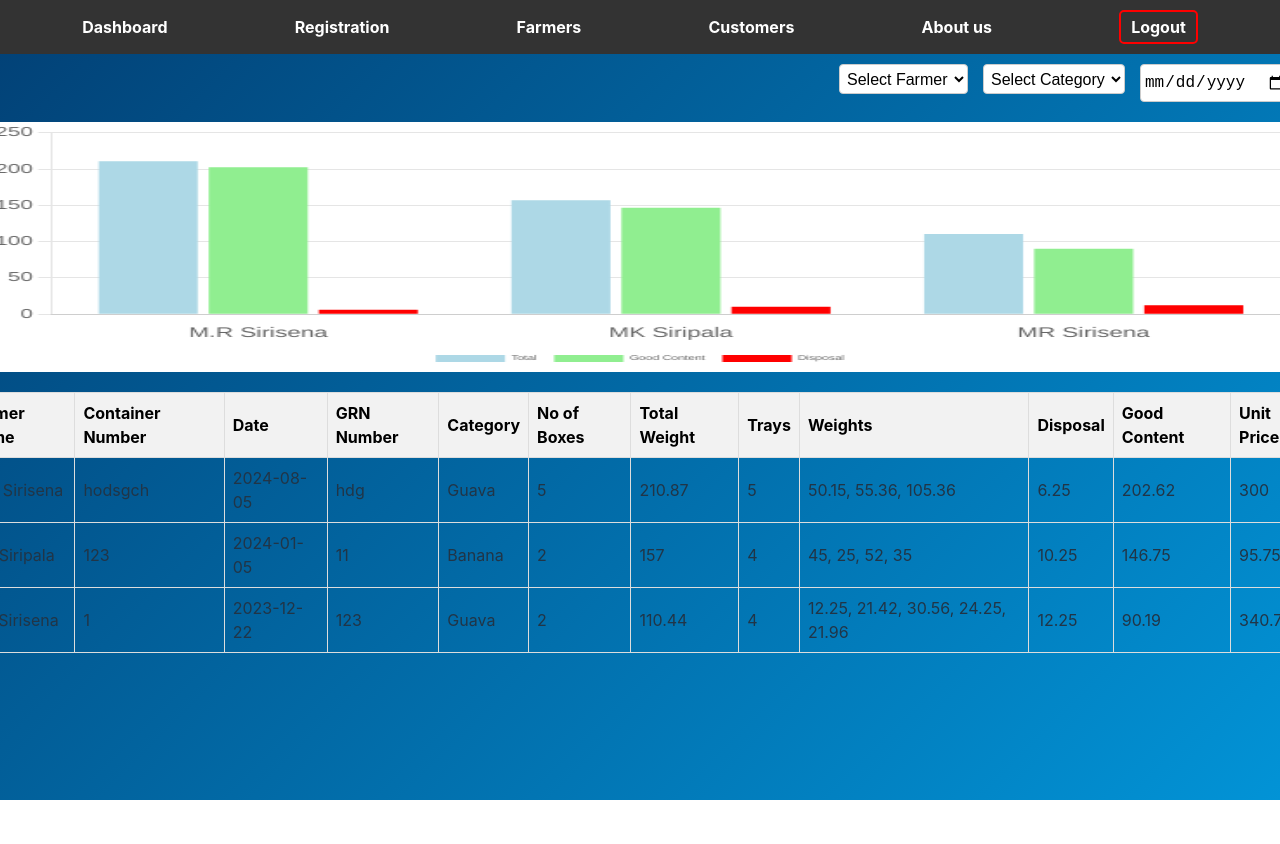
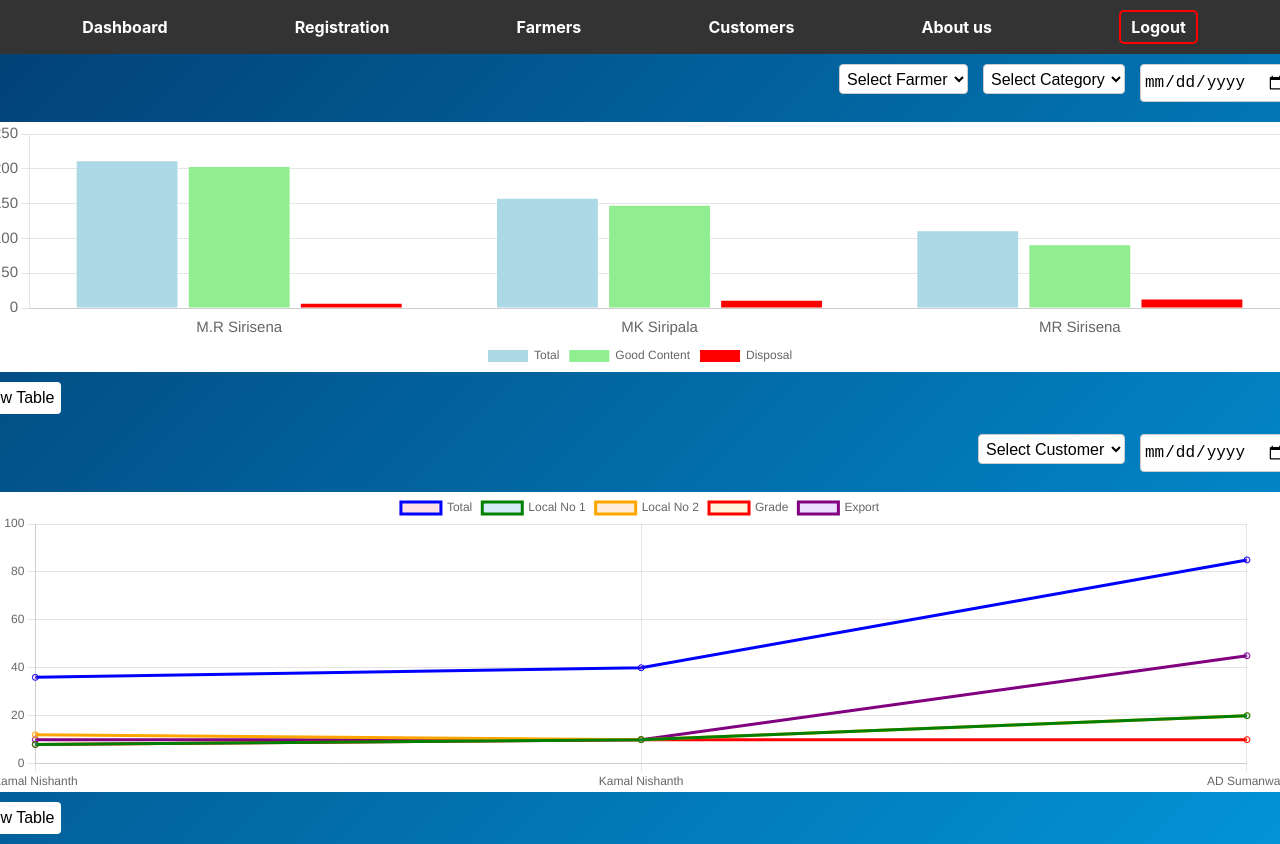
Before and after one commit to sulaiman4342/Farmers-and-Customers-Application, a React (Vite) app in the folder react-vite-application/: page /dashboard in a window 1280 px wide. Shown: the top 844 px of the page. Before the commit the page ends 800 px from the top, so only its background shows below. Built offline with nearby package versions, Linux system fonts and the light colour scheme.

Commit message:
Dashboard page graphs added

```diff
--- a/react-vite-application/src/pages/DashboardPage.css
+++ b/react-vite-application/src/pages/DashboardPage.css
@@ -18,7 +18,7 @@
   gap: 15px; /* Space between the dropdowns and date picker */
 }
 
-#farmer-select, #category-select, #date-picker {
+#farmer-select, #category-select, #date-picker, #custmer-select{
   padding: 3px; /* Reduced padding */
   font-size: 16px; /* Smaller font size */
   border: 1px solid #ccc;
@@ -33,31 +33,34 @@
   border-color: #007bff;
 }
 
-.farmer-details {
+.farmer-details, .sales-details {
   width: auto;
   margin-right: 30px;
   margin-left: 30px;
   background-color: #f2f2f2;
   overflow-x: auto; /* Allows table to scroll horizontally when needed */
+  margin-top: 10px;
 }
 
-.farmer-details table {
+.farmer-details table, .sales-details table{
   width: 100%;
   border-collapse: collapse;
   min-width: 800px; /* Ensures the table doesn't shrink too small on smaller screens */
+
 }
 
-.farmer-details table, th, td {
+.farmer-details table, th, td, .sales-details-table {
   border: 1px solid #ddd;
 }
 
 .farmer-details th, .farmer-details td {
-  padding: 12px;
+  padding: 5px;
   text-align: left;
 }
 
-.farmer-details th {
-  background-color: #f2f2f2;
+.no-farmers-found-message, .no-sales-found-message{
+  color: white;
+  margin-left: 30px;
 }
 
 @media (max-width: 768px) {
@@ -82,7 +85,7 @@
   justify-content: center;
   margin-right: 30px;
   margin-left: 30px;
-  margin-bottom: 20px;
+  margin-bottom: 10px;
 }
 
 .chart-box {
@@ -91,7 +94,25 @@
   position: relative;
 }
 
+.line-chart-box {
+  width: 1300px;
+  height: 300px;
+  position: relative;
+}
+
 canvas {
   width: 100% !important;
   height: 100% !important;
 }
+
+.toggle-button {
+  background-color: #ffffff;
+  color: rgb(0, 0, 0);
+  padding: 7px;
+  border: none;
+  cursor: pointer;
+  margin-top: 0px; /* Add margin to space it from the chart */
+  align-self: flex-start; /* Align the button to the left or adjust as needed */
+  margin-left: 5px;
+  margin-bottom: 10px;
+}
--- a/react-vite-application/src/pages/DashboardPage.jsx
+++ b/react-vite-application/src/pages/DashboardPage.jsx
@@ -7,7 +7,19 @@ const Dashboard = () => {
   const [selectedFarmer, setSelectedFarmer] = useState('');
   const [selectedCategory, setSelectedCategory] = useState('');
   const [selectedDate, setSelectedDate] = useState('');
-  const chartRef = useRef(null);  // Single chart reference
+  const [selectedCustomer, setSelectedCustomer] = useState('');
+  const [selectedSalesDate, setSeletedSalesDate] = useState('');
+  const [isTableVisible, setIsTableVisible] = useState(false);
+  const [isSaleTableVisible, setIsSaleTableVisible] = useState(false);
+
+  const [chartData, setChartData] = useState({
+    labels: [],
+    datasets: [],
+  });
+
+  const chartRef = useRef(null);
+
+  const salesChartRef = useRef(null); // Create a separate reference for the sales chart
 
   const farmers = [
     { id: '1', farmerName: 'M.R Sirisena', containerNumber: 'hodsgch', date: '2024-08-05', grnNumber: 'hdg', noOfBoxes: 5, trays: 5, weights: [50.15, 55.36, 105.36], total: 210.87, category: 'Guava', disposal: 6.25, goodContent: 202.62, unitPrice: 300 },
@@ -23,9 +35,29 @@ const Dashboard = () => {
     return matchesFarmer && matchesCategory && matchesDate;
   });
 
+  const sales = [
+    { id:'1' , customerName: 'Kamal Nishanth', date: '2024-04-05', export: 10, localNo1: 8, localNo2: 12, grade3: 8, total: 36.00, cost: 1121130 },
+    { id:'2', customerName: 'Kamal Nishanth', date: '2023-12-22', export: 10, localNo1: 10, localNo2: 10, grade3: 10, total: 40.00, cost: 124050 },
+    { id:'3', customerName: 'AD Sumanwan', date: '2023-12-22', export: 45, localNo1: 20, localNo2: 20, grade3: 10, total: 85.00, cost: 240275 }
+  ];
+
+  const filteredSales = sales.filter((sale) =>{
+    const matchesCustomer = selectedCustomer ? sale.customerName === selectedCustomer : true ;
+    const matchesSalesDate = selectedSalesDate ? sale.date === selectedSalesDate : true;
+
+    return matchesCustomer && matchesSalesDate;
+  });
+
+
   const handleFarmerSelect = (event) => setSelectedFarmer(event.target.value);
   const handleCategorySelect = (event) => setSelectedCategory(event.target.value);
   const handleDateChange = (event) => setSelectedDate(event.target.value);
+
+  const handleCustomerSelect = (event) => setSelectedCustomer(event.target.value);
+  const handleDateForSaleChange = (event) => setSeletedSalesDate(event.target.value);
+
+  const toggleTableVisibility = () => setIsTableVisible(!isTableVisible); //Toggle table visibility
+  const toggleSaleTableVisibility = () => setIsSaleTableVisible(!isSaleTableVisible); //Toggle Data Table visibility
 
   // Clean up and update chart whenever the filtered farmers change
   useEffect(() => {
@@ -52,15 +84,13 @@ const Dashboard = () => {
       },
       options: {
         responsive: true,
-        aspectRatio: 3.0, // Adjusted for larger chart with wider distribution
-        maintainAspectRatio: true,
+        aspectRatio: 1.0, // Adjusted for larger chart with wider distribution
+        maintainAspectRatio: false,
         plugins: {
           legend: {
             position: 'bottom',
-            labels: {
             font: {
-                size: 7 // Smaller font size for the legend labels
-              }
+                size: 15
               }
           },
           tooltip: {
@@ -81,7 +111,7 @@ const Dashboard = () => {
           x: {
             ticks: {
               font: {
-                size: 14 // Smaller font size for x-axis labels
+                size: 15 // Smaller font size for x-axis labels
               }
             },
             grid: {
@@ -94,7 +124,7 @@ const Dashboard = () => {
             beginAtZero: true,
             ticks: {
               font: {
-                size: 13 // Smaller font size for y-axis labels
+                size: 15 // Smaller font size for y-axis labels
               }
             }
           }
@@ -104,6 +134,88 @@ const Dashboard = () => {
 
     chartRef.current = chartInstance;
   }, [filteredFarmers]);
+
+  const getChartData = (sales) => {
+    const labels = sales.map((sale) => sale.customerName);
+    const datasets = [
+      {
+        label: 'Total',
+        data: sales.map((sale) => sale.total),
+        borderColor: 'blue',
+        backgroundColor: 'rgba(255, 99, 132, 0.2)',
+      },
+      {
+        label: 'Local No 1',
+        data: sales.map((sale) => sale.localNo1),
+        borderColor: 'green',
+        backgroundColor: 'rgba(54, 162, 235, 0.2)',
+      },
+      {
+        label: 'Local No 2',
+        data: sales.map((sale) => sale.localNo2),
+        borderColor: 'orange',
+        backgroundColor: 'rgba(255, 159, 64, 0.2)',
+      },
+      {
+        label: 'Grade',
+        data: sales.map((sale) => sale.grade3),
+        borderColor: 'red',
+        backgroundColor: 'rgba(255, 206, 86, 0.2)',
+      },
+      {
+        label: 'Export',
+        data: sales.map((sale) => sale.export),
+        borderColor: 'purple',
+        backgroundColor: 'rgba(153, 102, 255, 0.2)',
+      },
+    ];
+
+    return { labels, datasets };
+  };
+
+  useEffect(() => {
+    // Clean up existing chart instance if any
+    if (salesChartRef.current) {
+      salesChartRef.current.destroy();
+    }
+
+    const ctx = document.getElementById('myChart').getContext('2d');  // Canvas for sales chart
+    const salesChartData = getChartData(filteredSales); // Get prepared data for sales chart
+
+    // Create and configure the sales chart instance (presumably a line chart)
+    const salesChartInstance = new Chart(ctx, {
+      type: 'line', // Set chart type to line
+      data: salesChartData,
+      options: {
+        responsive: true, // Adjust chart based on screen size
+        maintainAspectRatio: false, // Allow better scaling for line chart
+        scales: {
+          y: {  // Change yAxes to y
+            beginAtZero: true,  // Ensure the y-axis starts at zero
+            max: 100, // Adjust the max value of the Y-axis (customize based on your data)
+            ticks: {
+              stepSize: 20,  // Define the interval between Y-axis ticks (adjust as needed)
+            },
+            font: {
+                size: 15
+              }
+          },
+          x: {
+            font: {
+                size: 15
+              }
+          }
+          // plugins: {
+            // legend: {
+            //   // position: 'bottom', //Move legend to the bottom
+            // }
+
+        }
+      }
+    });
+
+    salesChartRef.current = salesChartInstance;
+  }, [filteredSales]); // Update sales chart on changes in filteredSales
 
   return (
     <div className="dashboardPage-container">
@@ -144,8 +256,14 @@ const Dashboard = () => {
         </div>
       </div>
 
-      {filteredFarmers.length > 0 ? (
-        <table>
+      {/* Toggle button for farmer table */}
+      <button className='toggle-button' onClick={toggleTableVisibility}>
+      {isTableVisible? 'Hide Table' : 'Show Table'}
+      </button>
+
+      {isTableVisible && filteredFarmers.length > 0 ? (
+        <div className='farmer-details'>
+          <table className="farmer-table">
             <thead>
               <tr>
                 <th>Farmer Name</th>
@@ -155,11 +273,11 @@ const Dashboard = () => {
                 <th>Category</th>
                 <th>No of Boxes</th>
                 <th>Total Weight</th>
-              <th>Trays</th>  {/* Add this new column header */}
-              <th>Weights</th>  {/* Add this new column header */}
-              <th>Disposal</th>  {/* Add this new column header */}
-              <th>Good Content</th>  {/* Add this new column header */}
-              <th>Unit Price</th>  {/* Add this new column header */}
+                <th>Trays</th>
+                <th>Weights</th>
+                <th>Disposal</th>
+                <th>Good Content</th>
+                <th>Unit Price</th>
               </tr>
             </thead>
             <tbody>
@@ -181,8 +299,74 @@ const Dashboard = () => {
               ))}
             </tbody>
           </table>
+        </div>
       ) : (
-         <p>No farmers found matching the selected filters.</p>
+        isTableVisible && filteredFarmers.length === 0 && <p className= 'no-farmers-found-message'>No farmers found matching the selected filters.</p>
+        )}
+
+      <div className="filter-row">
+          <div className="dropdown-container">
+            <select id="custmer-select" value={selectedCustomer} onChange={handleCustomerSelect}>
+              <option value="">Select Customer</option>
+              {sales.map((sale) => (
+                <option key={sale.id} value={sale.customerName}>
+                  {sale.customerName}
+                </option>
+              ))}
+            </select>
+
+            <input
+              type="date"
+              id="date-picker"
+              value={selectedSalesDate}
+              onChange={handleDateForSaleChange}
+            />
+          </div>
+      </div>
+
+      <div className="chart-container">
+        <div className='line-chart-box'>
+          <canvas id="myChart"></canvas>
+        </div>
+      </div>
+
+      <button className='toggle-button' onClick={toggleSaleTableVisibility}>
+      {isSaleTableVisible ? 'Hide Table' : 'Show Table'}
+      </button>
+
+      {isSaleTableVisible && filteredSales.length > 0 ? (
+        <div className='sales-details' style={{ marginBottom: '5px' }}>
+          <table className="sales-table">
+            <thead>
+              <tr>
+                <th>Customer Name</th>
+                <th>Date</th>
+                <th>Export</th>
+                <th>Local No 1</th>
+                <th>Local No 2</th>
+                <th>Grade 3</th>
+                <th>Total</th>
+                <th>Cost</th>
+              </tr>
+            </thead>
+            <tbody>
+              {filteredSales.map((sale) => (
+                <tr key={sale.id}>
+                  <td>{sale.customerName}</td>
+                  <td>{sale.date}</td>
+                  <td>{sale.export}</td>
+                  <td>{sale.localNo1}</td>
+                  <td>{sale.localNo2}</td>
+                  <td>{sale.grade3}</td>
+                  <td>{sale.total}</td>
+                  <td>{sale.cost}</td>
+                </tr>
+              ))}
+            </tbody>
+          </table>
+        </div>
+      ) : (
+        isSaleTableVisible && filteredSales.length === 0 && <p className='no-sales-found-message'>No sales found matching the selected filters.</p>
         )}
     </div>
   );
```
Lines whose indentation alone changed are shown as unchanged.
